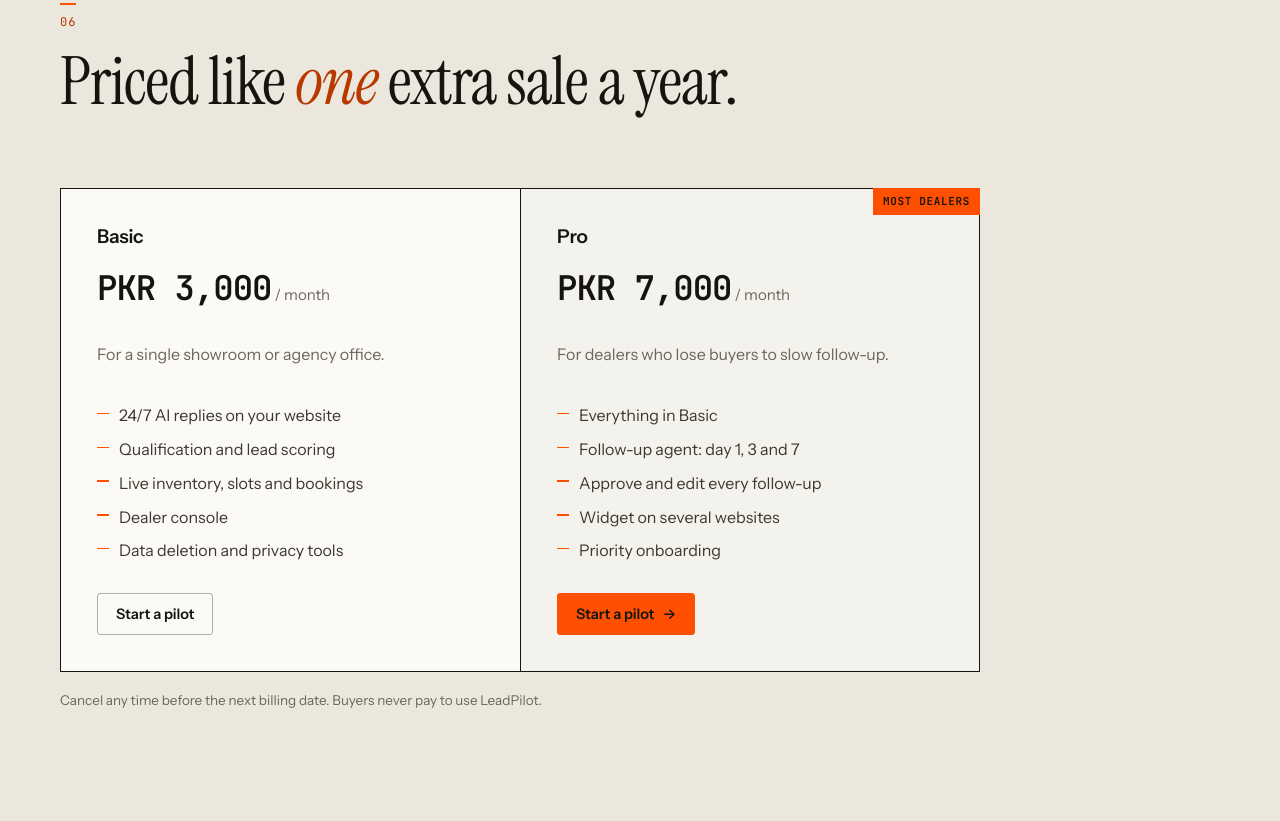
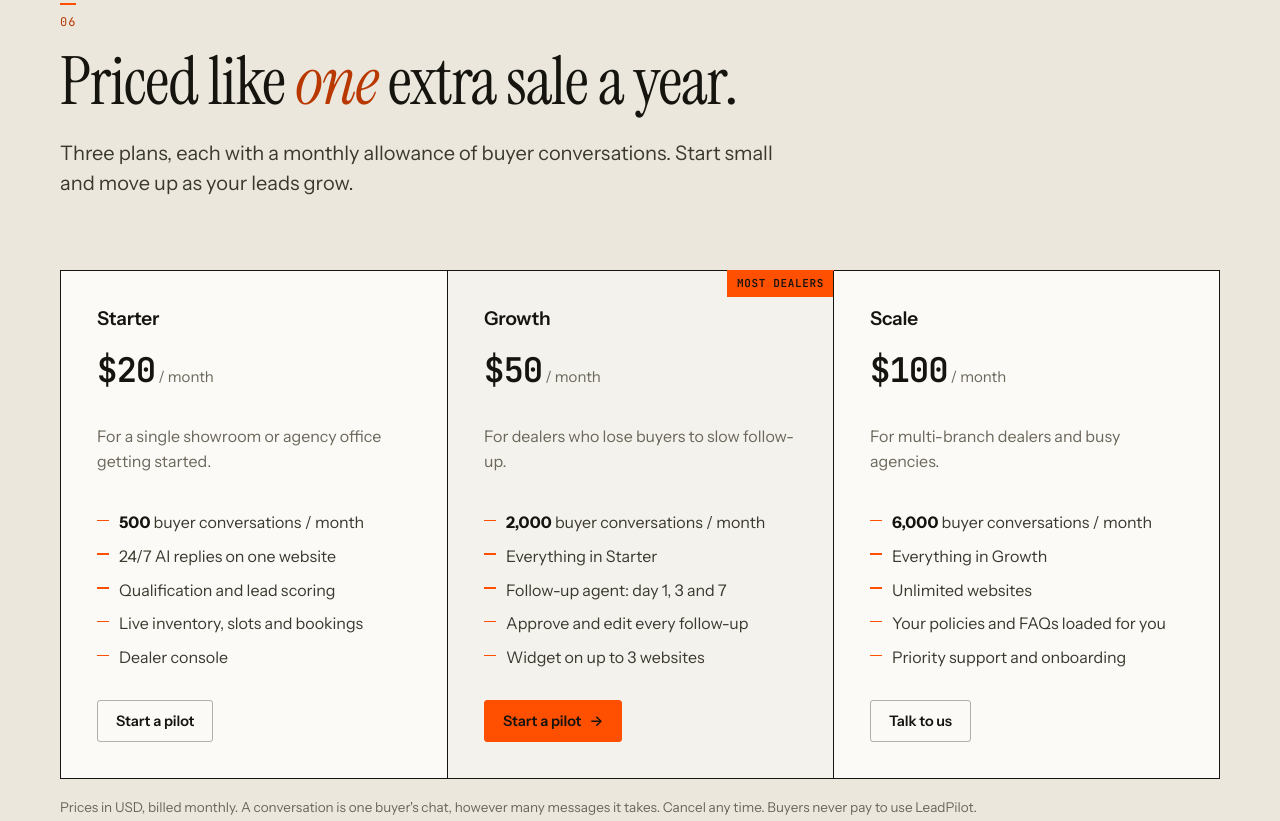
Before and after one commit to syedhassan13/leadpilot-dealcloser, a plain HTML site: page frontend/index.html in a window 1280 px wide. Shown: the part 5827-6648 px from the top of the page. Drawn offline with Linux system fonts and the light colour scheme; no server answers.

Commit message:
Pricing: three USD plans with monthly conversation allowances
Starter $20 (500 conversations), Growth $50 (2,000, follow-up agent, 3 sites),
Scale $100 (6,000, unlimited sites, priority onboarding). Terms updated.

Co-Authored-By: Claude Opus 5.5 <noreply@anthropic.com>

```diff
--- a/frontend/assets/css/landing.css
+++ b/frontend/assets/css/landing.css
@@ -134,7 +134,7 @@ code { font: 500 .88em var(--mono); background: var(--paper-2); padding: 1px 5px
 .checks span { color: var(--muted); font-size: 15px; }
 
 /* 06 · pricing */
-.plans { display: grid; grid-template-columns: 1fr 1fr; border: 1px solid var(--ink); max-width: 920px; }
+.plans { display: grid; grid-template-columns: repeat(3, 1fr); border: 1px solid var(--ink); }
 .plan { padding: 36px; display: flex; flex-direction: column; gap: 12px; position: relative; background: var(--surface); }
 .plan + .plan { border-left: 1px solid var(--ink); }
 .plan-pro { background: var(--paper); }
@@ -143,6 +143,7 @@ code { font: 500 .88em var(--mono); background: var(--paper-2); padding: 1px 5px
 .price .mono { font-size: 34px; color: var(--ink); font-weight: 600; letter-spacing: -0.03em; }
 .plan ul { list-style: none; padding: 0; margin: 8px 0 18px; display: grid; gap: 9px; flex: 1; }
 .plan li { padding-left: 22px; position: relative; color: var(--ink-2); }
+.plan li strong { color: var(--ink); font-weight: 650; }
 .plan li::before { content: ""; position: absolute; left: 0; top: .6em; width: 12px; height: 1.5px; background: var(--signal); }
 .plan .btn { align-self: flex-start; }
 .plans-note { margin-top: 18px; }
@@ -174,6 +175,8 @@ code { font: 500 .88em var(--mono); background: var(--paper-2); padding: 1px 5px
 
 /* ── responsive ── */
 @media (max-width: 1040px) {
+  .plans { grid-template-columns: 1fr; max-width: 560px; }
+  .plan + .plan { border-left: 0; border-top: 1px solid var(--ink); }
   .hero-grid, .engine-grid, .trust-grid, .faq-grid, .pilot-grid { grid-template-columns: 1fr; }
   .engine-grid .section-head { grid-row: auto; }
   .flightplan { grid-template-columns: 1fr 1fr; row-gap: 40px; }
--- a/frontend/assets/js/landing.js
+++ b/frontend/assets/js/landing.js
@@ -120,7 +120,7 @@ $("#try-live").addEventListener("click", async () => {
 const form = $("#pilot-form");
 const elapsed = formTimer(form);
 $$("[data-plan]").forEach((a) => a.addEventListener("click", () => {
-  $("#p-msg").value = `Interested in the ${a.dataset.plan === "pro" ? "Pro" : "Basic"} plan.`;
+  $("#p-msg").value = `Interested in the ${a.dataset.plan} plan.`;
 }));
 form.addEventListener("submit", async (e) => {
   e.preventDefault();
--- a/frontend/index.html
+++ b/frontend/index.html
@@ -244,31 +244,42 @@
       <header class="section-head reveal">
         <span class="section-no mono">06</span>
         <h2 class="h1">Priced like <em>one</em> extra sale a year.</h2>
+        <p class="lede">Three plans, each with a monthly allowance of buyer conversations. Start small and move up as your leads grow.</p>
       </header>
       <div class="plans reveal">
         <article class="plan">
-          <h3 class="h3">Basic</h3>
-          <p class="price"><span class="mono">PKR 3,000</span> / month</p>
-          <p class="muted">For a single showroom or agency office.</p>
+          <h3 class="h3">Starter</h3>
+          <p class="price"><span class="mono">$20</span> / month</p>
+          <p class="muted">For a single showroom or agency office getting started.</p>
           <ul>
-            <li>24/7 AI replies on your website</li><li>Qualification and lead scoring</li>
-            <li>Live inventory, slots and bookings</li><li>Dealer console</li><li>Data deletion and privacy tools</li>
+            <li><strong>500</strong> buyer conversations / month</li><li>24/7 AI replies on one website</li>
+            <li>Qualification and lead scoring</li><li>Live inventory, slots and bookings</li><li>Dealer console</li>
           </ul>
-          <a class="btn" href="#pilot" data-plan="basic">Start a pilot</a>
+          <a class="btn" href="#pilot" data-plan="Starter">Start a pilot</a>
         </article>
         <article class="plan plan-pro">
           <span class="plan-flag mono">Most dealers</span>
-          <h3 class="h3">Pro</h3>
-          <p class="price"><span class="mono">PKR 7,000</span> / month</p>
+          <h3 class="h3">Growth</h3>
+          <p class="price"><span class="mono">$50</span> / month</p>
           <p class="muted">For dealers who lose buyers to slow follow-up.</p>
           <ul>
-            <li>Everything in Basic</li><li>Follow-up agent: day 1, 3 and 7</li>
-            <li>Approve and edit every follow-up</li><li>Widget on several websites</li><li>Priority onboarding</li>
+            <li><strong>2,000</strong> buyer conversations / month</li><li>Everything in Starter</li>
+            <li>Follow-up agent: day 1, 3 and 7</li><li>Approve and edit every follow-up</li><li>Widget on up to 3 websites</li>
           </ul>
-          <a class="btn btn-primary" href="#pilot" data-plan="pro">Start a pilot <span class="arrow">→</span></a>
+          <a class="btn btn-primary" href="#pilot" data-plan="Growth">Start a pilot <span class="arrow">→</span></a>
+        </article>
+        <article class="plan">
+          <h3 class="h3">Scale</h3>
+          <p class="price"><span class="mono">$100</span> / month</p>
+          <p class="muted">For multi-branch dealers and busy agencies.</p>
+          <ul>
+            <li><strong>6,000</strong> buyer conversations / month</li><li>Everything in Growth</li>
+            <li>Unlimited websites</li><li>Your policies and FAQs loaded for you</li><li>Priority support and onboarding</li>
+          </ul>
+          <a class="btn" href="#pilot" data-plan="Scale">Talk to us</a>
         </article>
       </div>
-      <p class="plans-note muted small">Cancel any time before the next billing date. Buyers never pay to use LeadPilot.</p>
+      <p class="plans-note muted small">Prices in USD, billed monthly. A conversation is one buyer's chat, however many messages it takes. Cancel any time. Buyers never pay to use LeadPilot.</p>
     </div>
   </section>
 
```
Also changed, not shown: frontend/terms.html (+1 -1 lines).
